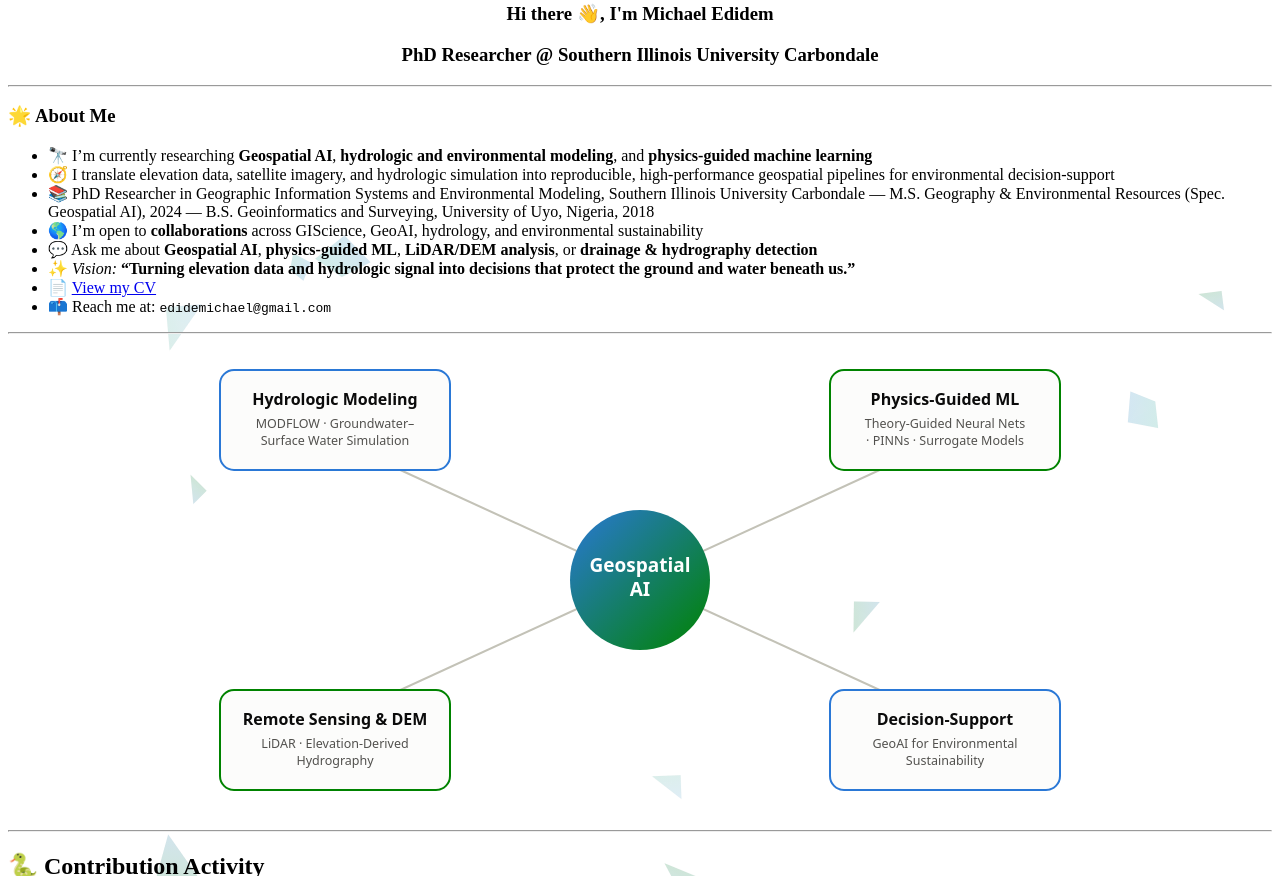
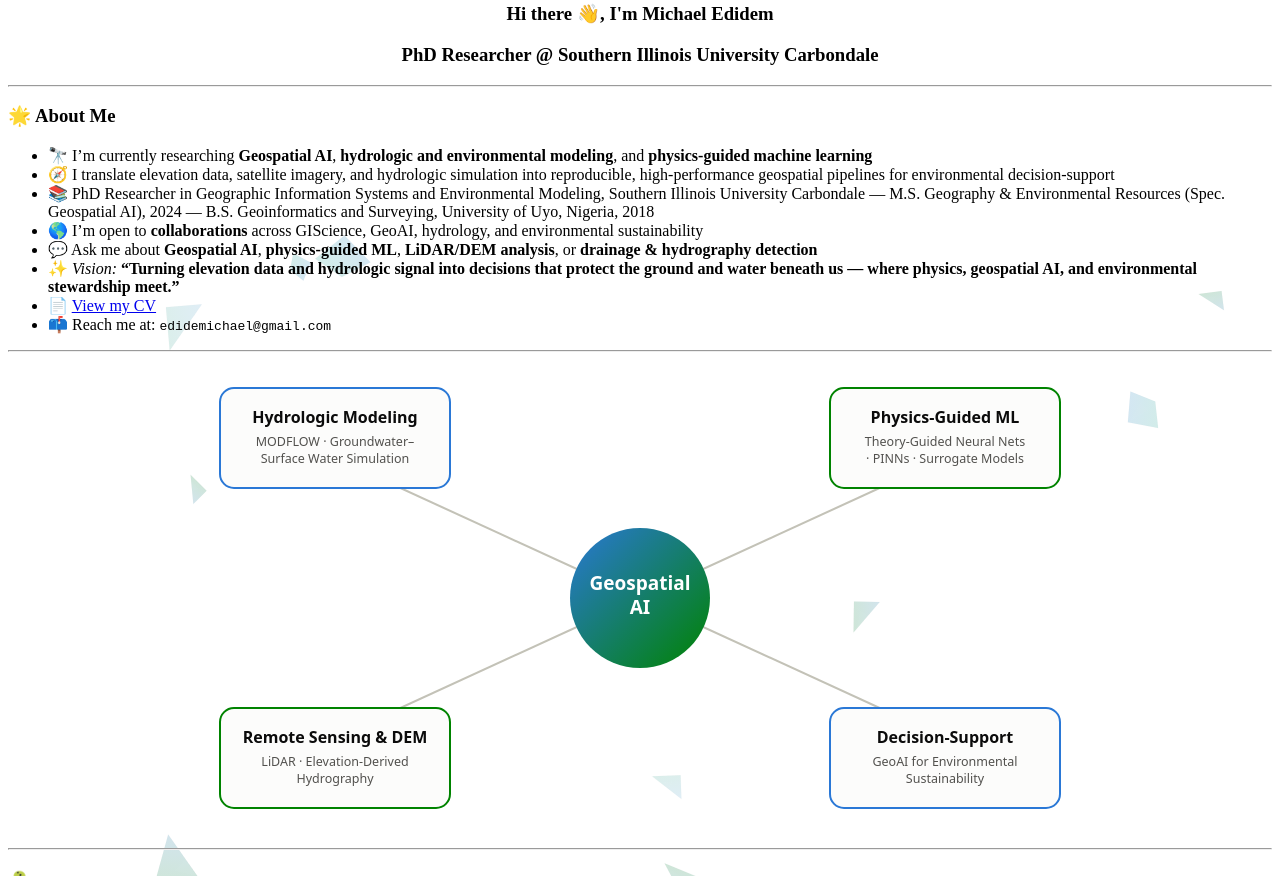
Before and after one commit to mikedidem/medidem, a Jekyll site: the page built from github-profile-README.md, in a window 1280 px wide and 900 px high, scrolled down 489 px, cut to the strip 0-876 px from the top of the window. Built offline with Jekyll 4.4.1, drawn with Linux system fonts in a browser that asks for light colours; our own code applies the rules of GitHub Pages for plain Markdown files.

Commit message:
Complete vision statement to match the full text used on the site

```diff
--- a/github-profile-README.md
+++ b/github-profile-README.md
@@ -13,7 +13,7 @@
 - 📚 PhD Researcher in Geographic Information Systems and Environmental Modeling, Southern Illinois University Carbondale — M.S. Geography & Environmental Resources (Spec. Geospatial AI), 2024 — B.S. Geoinformatics and Surveying, University of Uyo, Nigeria, 2018
 - 🌎 I'm open to **collaborations** across GIScience, GeoAI, hydrology, and environmental sustainability
 - 💬 Ask me about **Geospatial AI**, **physics-guided ML**, **LiDAR/DEM analysis**, or **drainage & hydrography detection**
-- ✨ *Vision:* **"Turning elevation data and hydrologic signal into decisions that protect the ground and water beneath us."**
+- ✨ *Vision:* **"Turning elevation data and hydrologic signal into decisions that protect the ground and water beneath us — where physics, geospatial AI, and environmental stewardship meet."**
 - 📄 [View my CV](https://mikedidem.github.io/medidem/cv/Edidem_Michael_CV_adademic_2026.pdf)
 - 📫 Reach me at: `edidemichael@gmail.com`
 
```
